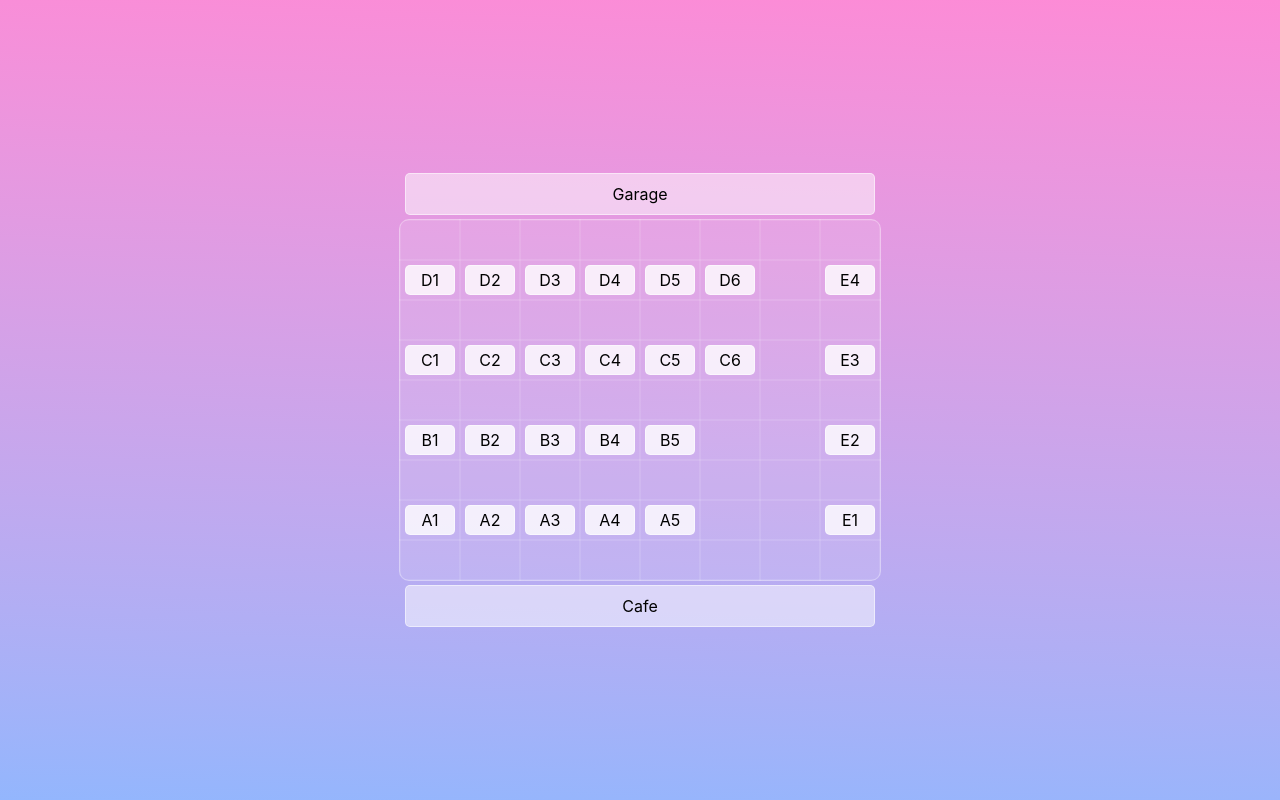
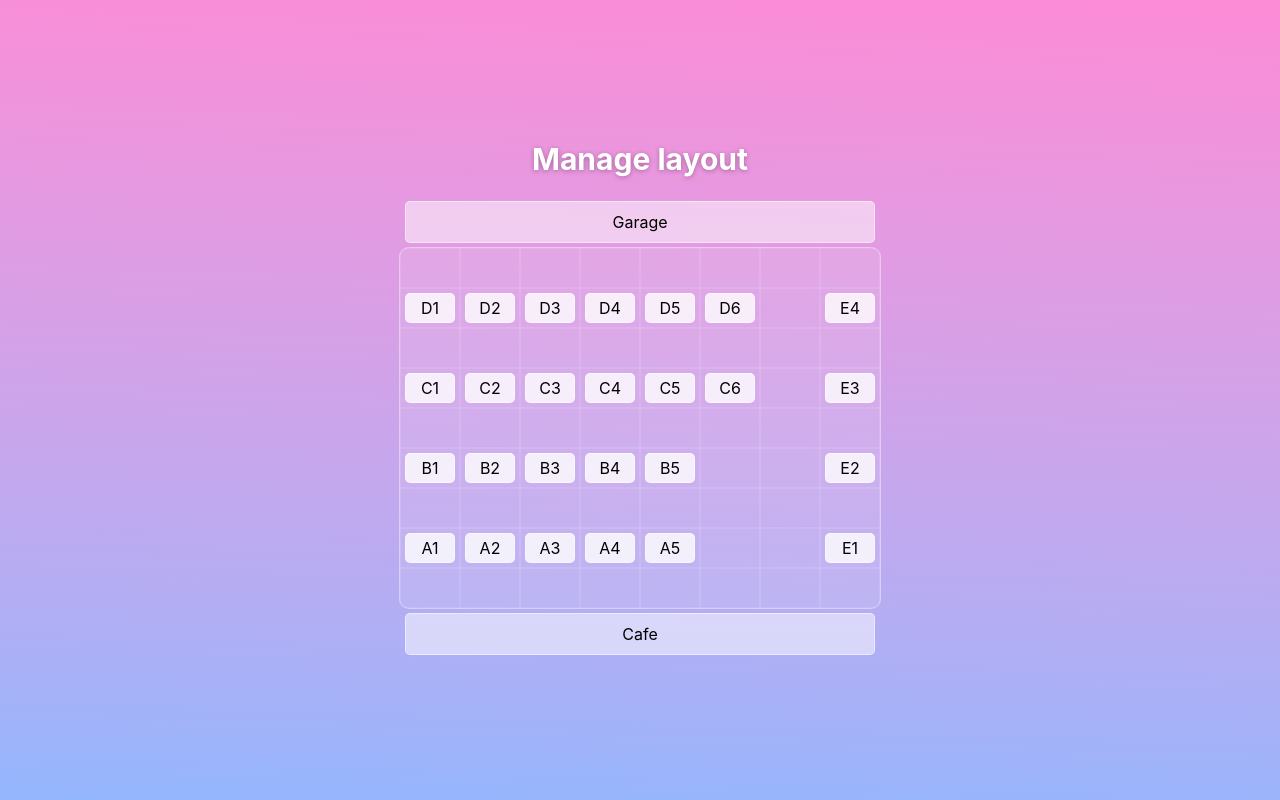
Before and after one commit to austin-li/turbo-fiesta, a React app in the folder frontend/: page / in a window 1280 px wide. Built offline with nearby package versions, Linux system fonts and the light colour scheme; the HTML template or start-up script is replaced by a standard one.

Commit message:
Add some headings

```diff
--- a/frontend/src/App.tsx
+++ b/frontend/src/App.tsx
@@ -26,6 +26,7 @@ export function App({ initComputers = [] }: AppProps) {
 
   return (
     <main className={styles.main}>
+      <h2 className={styles.heading}>Manage layout</h2>
       <div
         className={styles.computers}
         style={{
--- a/frontend/src/global.css
+++ b/frontend/src/global.css
@@ -14,3 +14,15 @@ body {
   justify-content: center;
   align-items: center;
 }
+
+#title {
+  font-weight: bold;
+  margin: 0;
+  position: fixed;
+  z-index: -1;
+  left: 0;
+  bottom: -20px;
+  font-size: 200px;
+  line-height: 0.8;
+  color: rgba(255, 255, 255, 0.1);
+}
--- a/frontend/src/styles.module.css
+++ b/frontend/src/styles.module.css
@@ -1,8 +1,22 @@
+.main {
+  display: flex;
+  flex-direction: column;
+  gap: 20px;
+}
+
+.heading {
+  margin: 0;
+  text-align: center;
+  color: white;
+  text-shadow: 0 1px 5px rgba(0, 0, 0, 0.3);
+  font-size: 30px;
+}
+
 .computers {
   display: grid;
   grid-template-rows: repeat(var(--rows), 40px);
   grid-template-columns: repeat(var(--cols), 60px);
-  margin: 40px;
+  margin: 50px;
   background-color: rgba(255, 255, 255, 0.1);
   border: 1px solid rgba(255, 255, 255, 0.3);
   border-radius: 10px;
```
Also changed, not shown: 1 other file (tests, documents, lock files or other folders).
